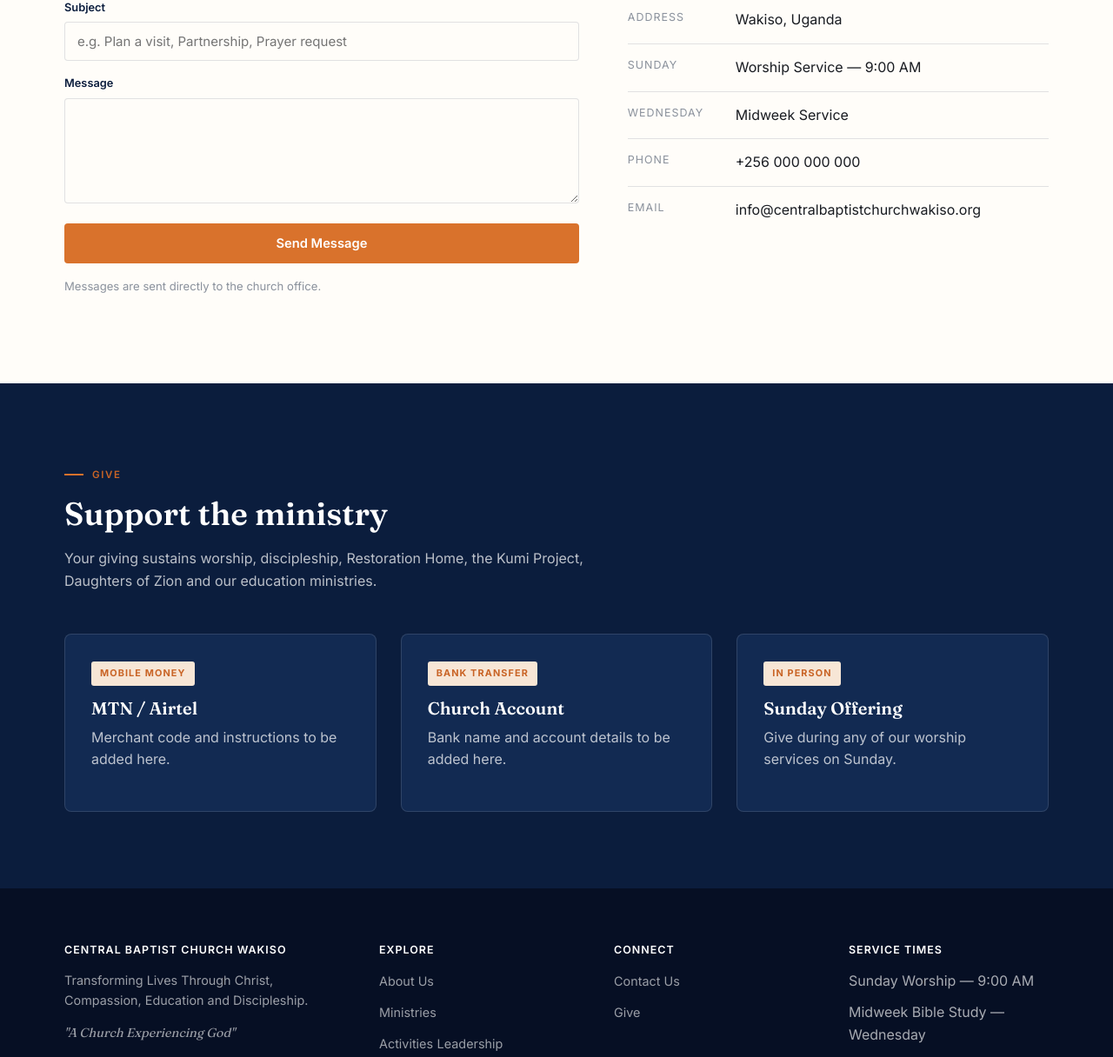
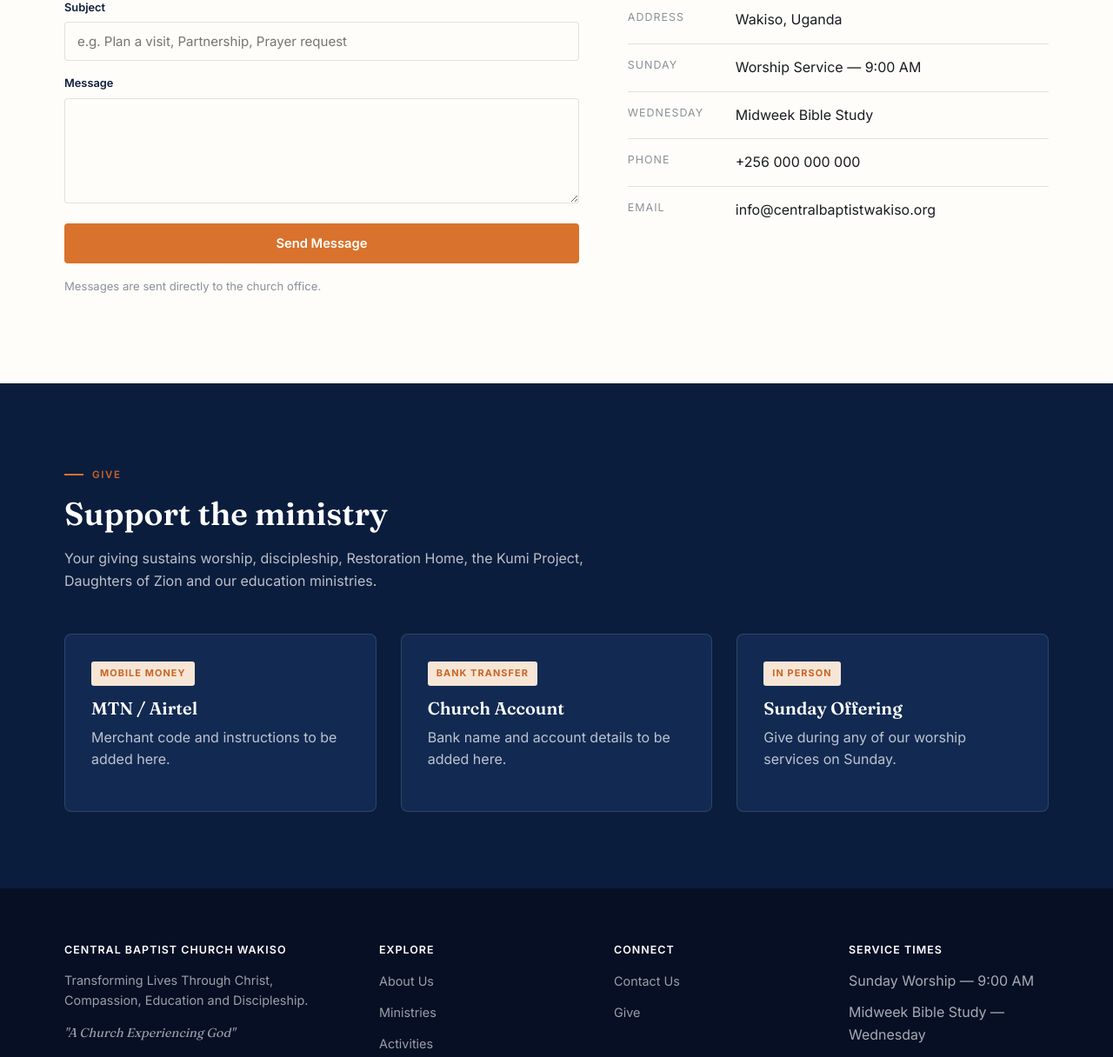
Before and after one commit to Elvis-2002/centralbaptist, a plain HTML site: page contact.html in a window 1280 px wide. Shown: the part 640-1856 px from the top of the page at 87% size. Drawn offline with Linux system fonts and the light colour scheme.

Commit message:
Fix footer markup bug and confirm Event schema removed

```diff
--- a/contact.html
+++ b/contact.html
@@ -96,9 +96,9 @@
         <ul class="info-list">
           <li><span class="label">Address</span><span>Wakiso, Uganda</span></li>
           <li><span class="label">Sunday</span><span>Worship Service — 9:00 AM</span></li>
-          <li><span class="label">Wednesday</span><span>Midweek Service</span></li>
+          <li><span class="label">Wednesday</span><span>Midweek Bible Study</span></li>
           <li><span class="label">Phone</span><span>+256 000 000 000</span></li>
-          <li><span class="label">Email</span><span>info@centralbaptistchurchwakiso.org</span></li>
+          <li><span class="label">Email</span><span>info@centralbaptistwakiso.org</span></li>
         </ul>
       </div>
     </div>
@@ -151,8 +151,7 @@
         <ul>
           <li><a href="about.html">About Us</a></li>
           <li><a href="ministries.html">Ministries</a></li>
-          <li><a href="activities.html">Activities</a>
-      <a href="about.html#leadership">Leadership</a></li>
+          <li><a href="activities.html">Activities</a></li>
           <li><a href="about.html#leadership">Leadership</a></li>
           <li><a href="get-involved.html">Get Involved</a></li>
         </ul>
```
Also changed, not shown: about.html (+1 -2 lines), activities.html (+1 -2 lines), get-involved.html (+1 -2 lines), index.html (+1 -2 lines), ministries.html (+1 -2 lines), 1 other file.
